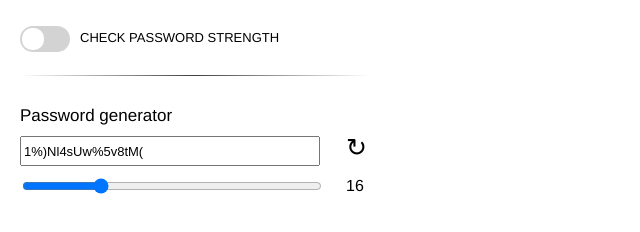
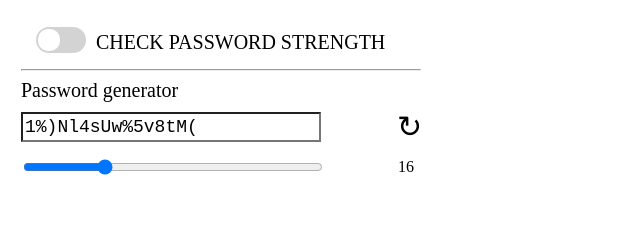
Before and after one commit to KazHACKathon/lotus_blossoms, a browser extension: page src/index.html in a window 1280 px wide. Shown: the whole page, without its empty margins (0-640 px from the left). Drawn offline with Linux system fonts and the light colour scheme.

Commit message:
Update index.css

```diff
--- a/src/css/index.css
+++ b/src/css/index.css
@@ -1,39 +1,38 @@
 body {
-    margin: 0;
-    padding: 10px 20px;
-    font-family: Helvetica, sans-serif;
-    width: 350px;
-    max-width: 350px;
-}
-
-hr {
-    margin: 30px 0;
-    border: 0;
-    height: 1px;
-    background-image: linear-gradient(to right, rgba(0, 0, 0, 0), rgba(0, 0, 0, 0.75), rgba(0, 0, 0, 0));
+    background-color: rgb(255, 255, 255);
+    margin: 1px;
+    padding: 20px 20px;
+    width: 400px;
+    max-width: 400px;
+    border-radius: 0%;
 }
 
 .h2 {
-    font-size: 17px;
-    font-weight: 300;
+    font-family: 'Times New Roman', Times, monospace;
+    font-size: 20px;
+    font-weight: 0;
 }
 
 .content {
-    margin: 20px 0;
+    margin: 10px 5px 15px 15px;
+    font-family: 'Times New Roman', Times, monospace;
 }
 
 .input.text {
     width: 100%;
-    font-size: 13px;
+    font-size: 18px;
     font-weight: 100;
     margin: 10px 0;
     height: 30px;
     width: 300px;
     min-width: 300px;
     outline: none;
+    background-color: rgba(255, 255, 255, 0.822);
+    font-family: 'Courier New', Courier, monospace;
 }
 
 .input.range {
+    padding: 5px;
     width: 300px;
     min-width: 300px;
 }
@@ -49,7 +48,7 @@ hr {
     position: relative;
     padding: 0 0 0 60px;
     cursor: pointer;
-    font-size: 13px;
+    font-size: 20px;
     font-weight: 300;
     white-space: nowrap;
 }
@@ -61,7 +60,7 @@ hr {
     left: 0;
     width: 50px;
     height: 26px;
-    border-radius: 13px;
+    border-radius: 50px;
     background: lightgray;
 }
 
@@ -98,7 +97,7 @@ hr {
     border: 0;
     background-color: white;
     cursor: pointer;
-    font-size: 25px;
+    font-size: 30px;
     font-weight: 300;
     position: relative;
     top: -4px;
@@ -109,4 +108,5 @@ hr {
     width: 30px;
     min-width: 30px;
     text-align: center;
+
 }
```
